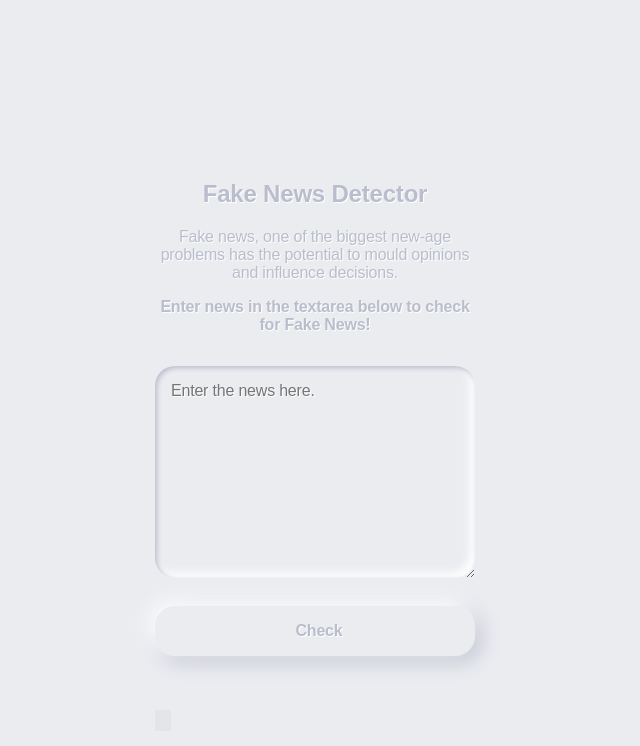
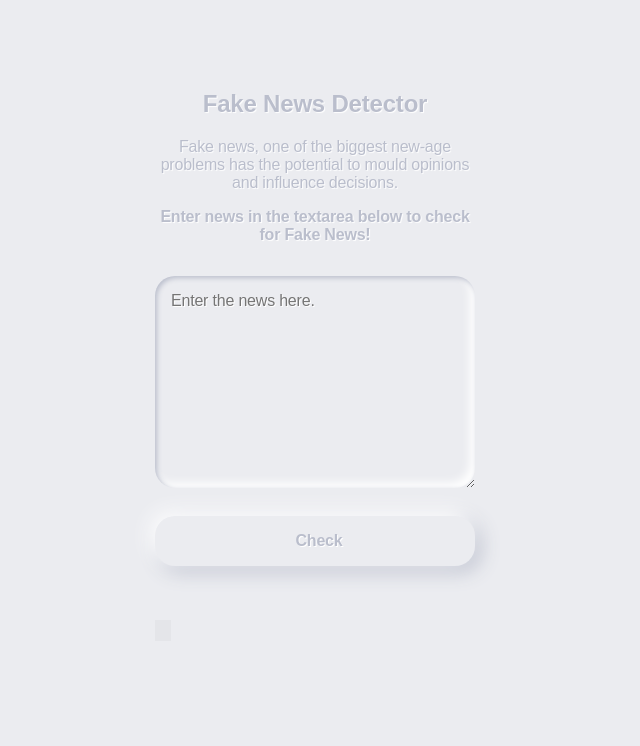
Before and after one commit to shinjondas/fake-news-detection, a Flask app: page / in a window 1280 px wide. Shown: the top 746 px of the page, without its empty margins (325-965 px from the left). Run offline with Flask 2, Linux system fonts and the light colour scheme; parts of the project's set-up code (start-up, migrations or seed data) failed here and were passed over; some libraries are stand-ins or nearby versions.

Commit message:
Minor UI changes

```diff
--- a/Flask app/static/styles/style.css
+++ b/Flask app/static/styles/style.css
@@ -19,7 +19,7 @@ p {
 }
 form {
   padding: 16px;
-  padding-top: 120px;
+  padding-top: 30px;
   width: 320px;
   margin: 0 auto;
 }
```
